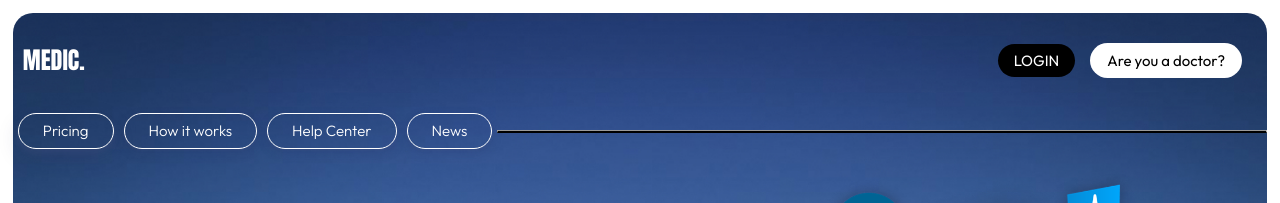
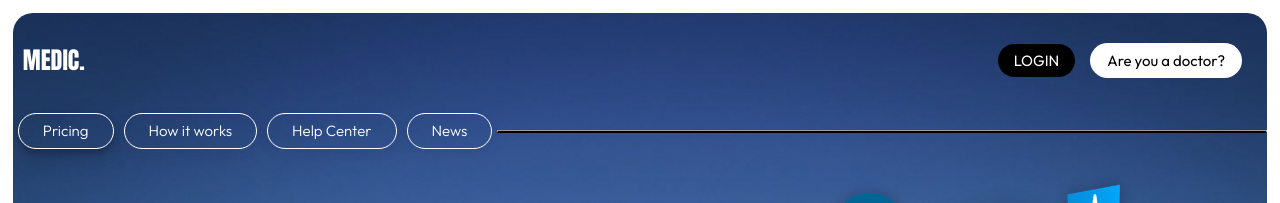
Before and after one commit to Medic-Decentralized-health-care-system/Medic-frontend, a React (Create React App) app: page / in a window 1280 px wide. In both pictures the pointer is over the button "Pricing". Shown: the top 203 px of the page. Built offline with nearby package versions, Linux system fonts and the light colour scheme.

Commit message:
improved the shadow of whitebutton for visibility

```diff
--- a/src/components/Buttons/WhiteButton.module.css
+++ b/src/components/Buttons/WhiteButton.module.css
@@ -19,6 +19,6 @@
 }
 
 .btn:hover {
-  box-shadow: 0 8px 22px 0 rgb(37 44 97 / 15%),
-    0 4px 6px 0 rgb(93 100 148 / 20%);
+  box-shadow: 0 8px 22px 0 rgba(0, 0, 0, 0.15),
+    0 4px 6px 0 rgba(0, 0, 0, 0.2);
 }
```
